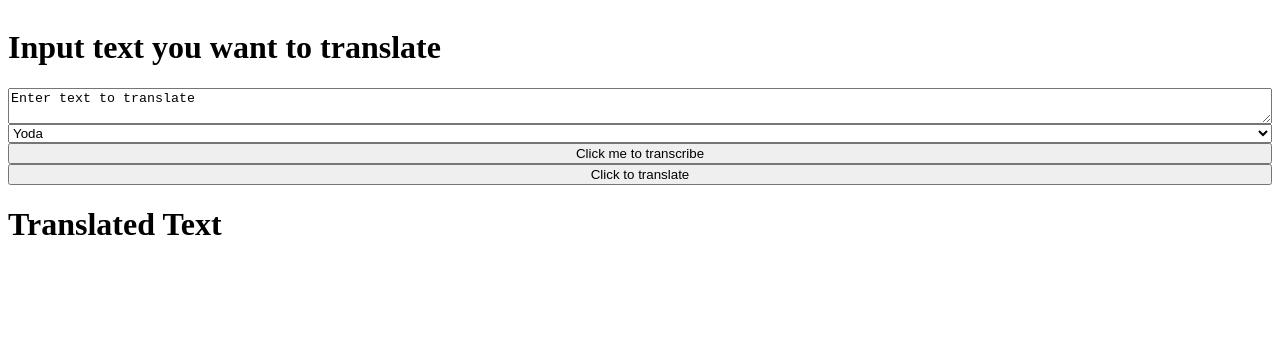
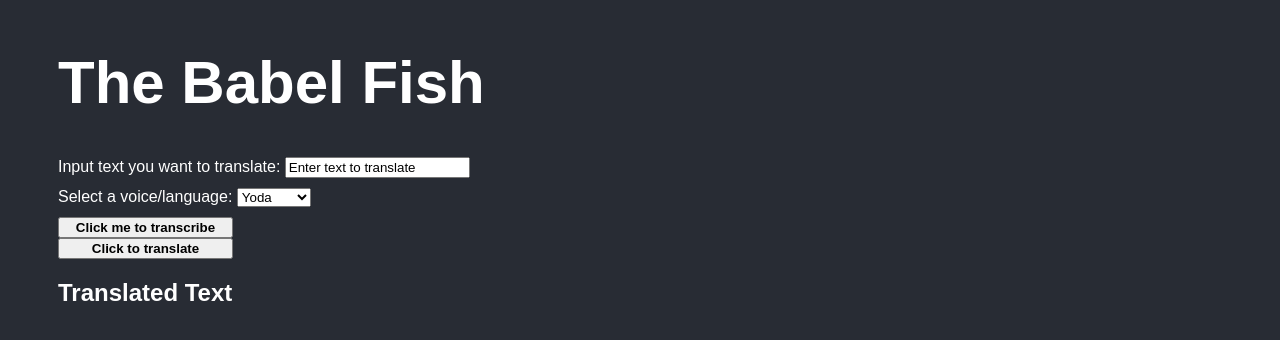
Before and after one commit to ParadoxicalNerd/hello-world-babel-fish, a React (Create React App) app in the folder frontend/: page / in a window 1280 px wide. Shown: the top 340 px of the page. Built offline with nearby package versions, Linux system fonts and the light colour scheme.

Commit message:
Added style

```diff
--- a/frontend/src/App.js
+++ b/frontend/src/App.js
@@ -1,5 +1,6 @@
 import * as Speech from "microsoft-cognitiveservices-speech-sdk";
 import React, { useState } from 'react'
+import './style.css';
 
 const App = () => {
     let [input, setInput] = useState('Enter text to translate');
@@ -42,19 +43,26 @@
 
     return (
         <div style={{ display: "flex", flexDirection: "column" }}>
-            <h1>Input text you want to translate</h1>
-            <textarea value={input} onChange={e => setInput(e.target.value)} />
-            <select value={language} onChange={e => setLanguage(e.target.value)}>
-                <option value="yoda">Yoda</option>
-                <option value="sith">Sith</option>
-                <option value="gungan">Gungam</option>
-            </select>
-
+            <h1>The Babel Fish</h1>
+            <form>
+                <label>
+                    Input text you want to translate:{'  '}
+                    <input value={input} onChange={e => setInput(e.target.value)} />
+                </label>
+            </form>
+            <span>
+                Select a voice/language:{'  '}
+                <select value={language} onChange={e => setLanguage(e.target.value)}>
+                    <option value="yoda">Yoda</option>
+                    <option value="sith">Sith</option>
+                    <option value="gungan">Gungam</option>
+                </select>
+            </span>
             <button onClick={e => transcribe()} >Click me to transcribe</button>
 
             <button onClick={e => translator()}>Click to translate</button>
 
-            <h1>Translated Text</h1>
+            <h2>Translated Text</h2>
             <p>{translated}</p>
         </div>
     );
--- /dev/null
+++ b/frontend/src/style.css
@@ -0,0 +1,39 @@
+body {
+  background-color: #282c34;
+  color: white;
+  padding-left: 50px;
+  font-family: Arial;
+  text-align: center;
+}
+
+h1 {
+  color: white;
+  text-align: left;
+  font-size: 60px;
+}
+
+h2 {
+  color: white;
+  text-align: left;
+}
+
+p {
+  font-family: verdana;
+  font-size: 20px;
+}
+
+form {
+  align-self: start;
+}
+
+span {
+  padding-top: 10px;
+  align-self: flex-start;
+  padding-bottom: 10px;
+}
+
+button {
+  font-family: Arial, Helvetica, sans-serif;
+  font-weight: bold;
+  width: 175px;
+}
```
